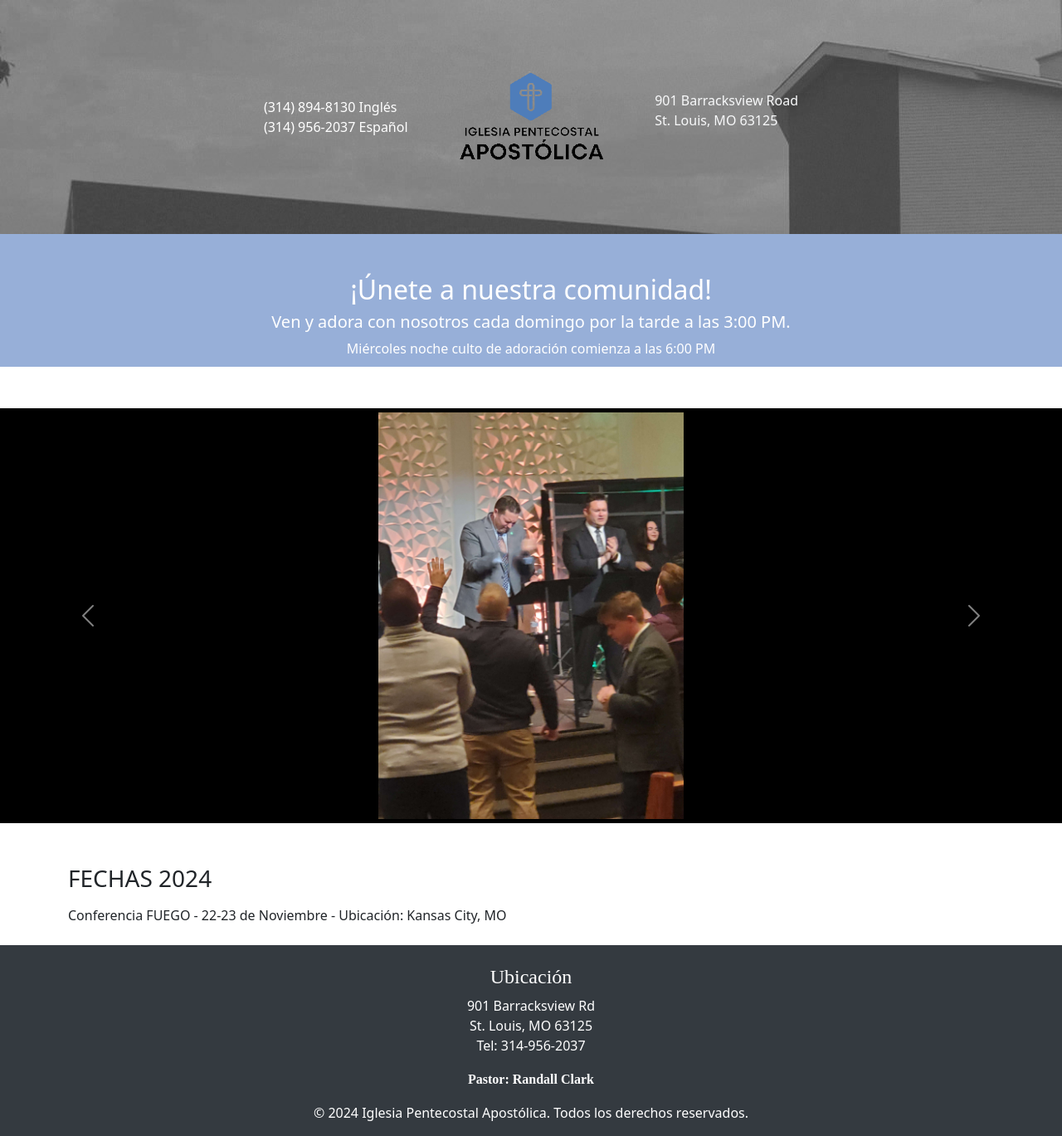
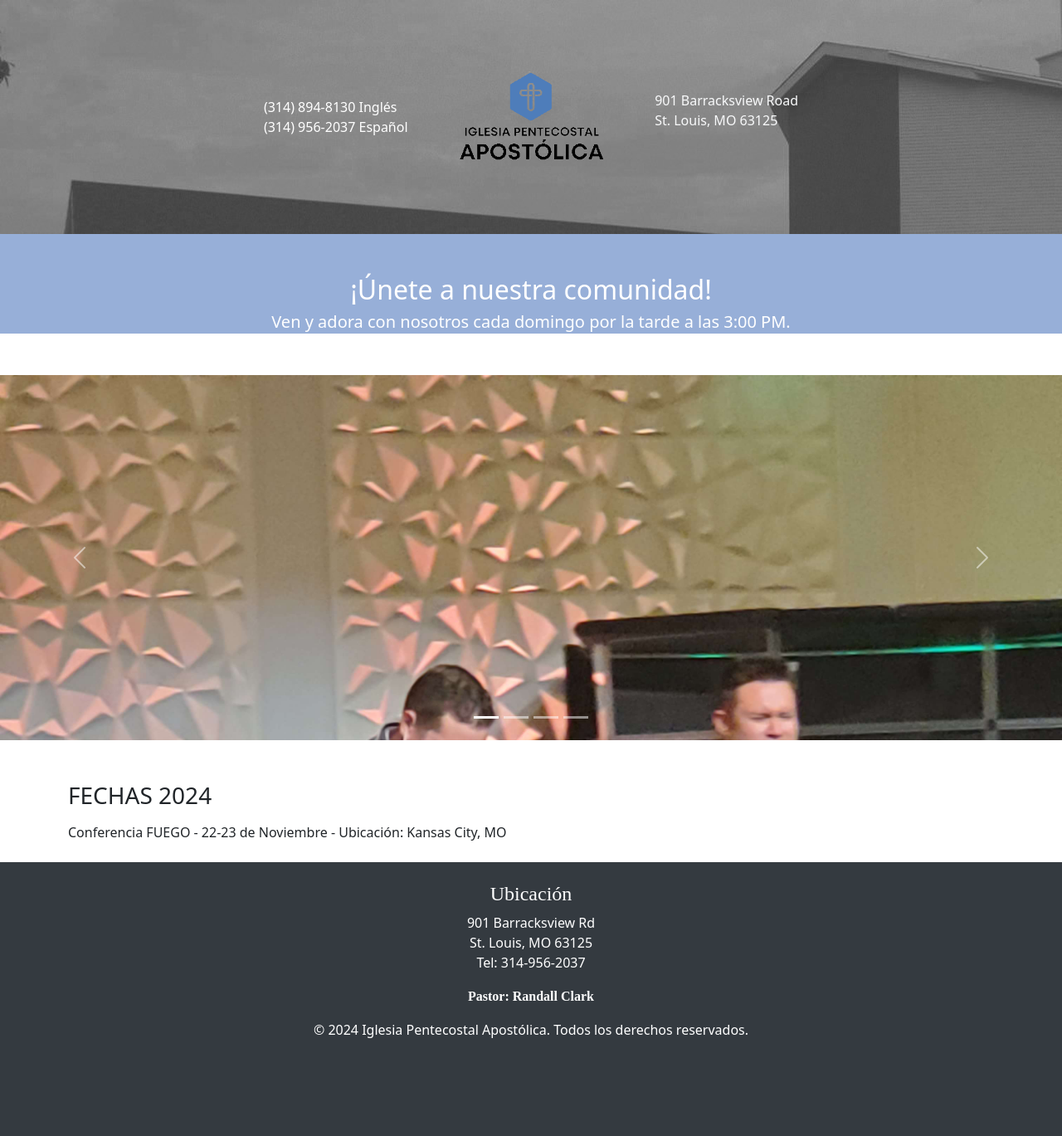
Before and after one commit to theGeekkit/apcESP_8_3_24, a Django app: page / in a window 1280 px wide. Shown: the whole page at 83% size. After the commit the page ends 1251 px from the top, so only its background shows below. Run offline with Django 5.2, Linux system fonts and the light colour scheme; some libraries are stand-ins or nearby versions; some web fonts are replaced.

Commit message:
slide image adjustments 3:33pm

```diff
--- a/apcESP_8_3_24/assets/css/style.css
+++ b/apcESP_8_3_24/assets/css/style.css
@@ -42,7 +42,7 @@
 
 .church {
   background-color:#97afd8;
-  height: 20vh;
+  height: 15vh;
   margin: 0%;
   padding-bottom: 0%;
   color: white;
@@ -61,56 +61,9 @@
 .carousel {
   position: relative;
   margin: auto;
-  overflow: hidden;
-}
-
-.carousel-inner {
-  display: flex;
-  transition: transform 0.5s ease-in-out;
 }
 
 .carousel-item {
-  flex: 0 0 100%;
-  height: 500px; /* Ensures uniform height for all slides */
   background-color: black; /* Background color for the slides */
   position: relative;
 }
-
-.carousel-image-wrapper {
-  display: flex;
-  justify-content: center;
-  align-items: center;
-  height: 100%;
-}
-
-.carousel-item img {
-  max-width: 100%;
-  max-height: 100%;
-  object-fit: contain; /* Ensures the image maintains aspect ratio */
-  border-top: 5px solid black;
-  border-bottom: 5px solid black;
-  border-right: 50px solid black;
-  border-left: 50px solid black;
-}
-
-.carousel-control-prev,
-.carousel-control-next {
-  position: absolute;
-  top: 50%;
-  transform: translateY(-50%);
-  background-color: rgba(0, 0, 0, 0.5);
-  color: white;
-  font-size: 30px;
-  padding: 10px;
-  border: none;
-  cursor: pointer;
-  z-index: 1;
-}
-
-.carousel-control-prev {
-  left: 10px;
-}
-
-.carousel-control-next {
-  right: 10px;
-}
--- a/apcESP_8_3_24/templates/home/home_view.html
+++ b/apcESP_8_3_24/templates/home/home_view.html
@@ -41,30 +41,48 @@
 
   <!-- Spotlight Section with Carousel -->
   <div class="spotlight-section">
-    <div class="carousel-container">
     <div id="communityCarousel" class="carousel slide" data-bs-ride="carousel">
-        <div class="carousel-inner">
+      <!-- Carousel Indicators -->
+      <div class="carousel-indicators">
+        <button type="button" data-bs-target="#communityCarousel" data-bs-slide-to="0" class="active" aria-current="true" aria-label="Slide 1"></button>
+        <button type="button" data-bs-target="#communityCarousel" data-bs-slide-to="1" aria-label="Slide 2"></button>
+        <button type="button" data-bs-target="#communityCarousel" data-bs-slide-to="2" aria-label="Slide 3"></button>
+        <button type="button" data-bs-target="#communityCarousel" data-bs-slide-to="3" aria-label="Slide 4"></button>
+      </div>
+
+      <!-- Carousel Items -->
+      <div class="carousel-inner" style="height: 55vh;">
         <div class="carousel-item active">
-            <div class="carousel-image-wrapper">
-              <img class="d-block w-100 carousel-img" src="{% static 'img/20231006_193147.jpg' %}" alt="First Slide">
+          <img src="{% static 'img/20231006_193147.jpg' %}" class="d-block w-100" alt="Slide 1" style="width: auto; height: 100%; object-fit: contain;">
+          <div class="carousel-caption">
+            <h5>Culto de Adoración</h5>
+            <p>Únete a nosotros cada domingo por la tarde.</p>
           </div>
         </div>
         <div class="carousel-item">
-            <div class="carousel-image-wrapper">
-              <img class="d-block w-100 carousel-img" src="{% static 'img/20231006_201756.jpg' %}" alt="Second Slide">
+          <img src="{% static 'img/20231006_201756.jpg' %}" class="d-block w-100" alt="Slide 2" style="width: auto; height: 100%; object-fit: contain;">
+          <div class="carousel-caption">
+            <h5>Estudios Bíblicos</h5>
+            <p>Participa en nuestros estudios cada miércoles.</p>
           </div>
         </div>
         <div class="carousel-item">
-            <div class="carousel-image-wrapper">
-              <img class="d-block w-100 carousel-img" src="{% static 'img/FB_IMG_1723142764156.jpg' %}" alt="Third Slide">
+          <img src="{% static 'img/FB_IMG_1723142764156.jpg' %}" class="d-block w-100" alt="Slide 3" style="width: auto; height: 100%; object-fit: contain;">
+          <div class="carousel-caption">
+            <h5>Eventos Especiales</h5>
+            <p>No te pierdas nuestros eventos y actividades especiales.</p>
           </div>
         </div>
         <div class="carousel-item">
-            <div class="carousel-image-wrapper">
-              <img class="d-block w-100 carousel-img" src="{% static 'img/FB_IMG_1723142750779.jpg' %}" alt="Fourth Slide">
+          <img src="{% static 'img/FB_IMG_1723142750779.jpg' %}" class="d-block w-100" alt="Slide 4" style="width: auto; height: 100%; object-fit: contain;">
+          <div class="carousel-caption">
+            <h5>Slide 4 Title</h5>
+            <p>Slide 4 Description</p>
           </div>
         </div>
       </div>
+
+      <!-- Carousel Controls -->
       <button class="carousel-control-prev" type="button" data-bs-target="#communityCarousel" data-bs-slide="prev">
         <span class="carousel-control-prev-icon" aria-hidden="true"></span>
         <span class="visually-hidden">Previous</span>
@@ -75,7 +93,7 @@
       </button>
     </div>
   </div>
-  </div>
+
 
 
   <!-- Feature Section -->
@@ -91,29 +109,21 @@
   </div>
 
 
+  <script src="https://code.jquery.com/jquery-3.6.0.min.js"></script>
 
-  <!-- JavaScript for Carousel -->
+
+  {% block extra_javascript %}
+
   <script>
-    let currentSlide = 0;
-
-    function updateSlide(index) {
-      const slides = document.querySelectorAll('.carousel-item');
-      currentSlide = (index + slides.length) % slides.length;
-      const offset = -currentSlide * 100;
-      document.querySelector('.carousel-inner').style.transform = `translateX(${offset}%)`;
-    }
-
-    function nextSlide() {
-      updateSlide(currentSlide + 1);
-    }
-
-    function prevSlide() {
-      updateSlide(currentSlide - 1);
-    }
-
-    // Auto slide (optional)
-    setInterval(nextSlide, 5000);
+    $(document).ready(function () {
+      $('#communityCarousel').carousel({
+        interval: 5000,  // Adjust the interval as needed
+        wrap: true,
+        keyboard: true
+      });
+    });
   </script>
+  {% endblock %}
 
   <!-- Footer -->
   <div class="footer justify-content-center mt-lg-4 pt-lg-4 pb-0 m-0"style="background-color: #343a40; color: white;">
```
Lines whose indentation alone changed are shown as unchanged.
